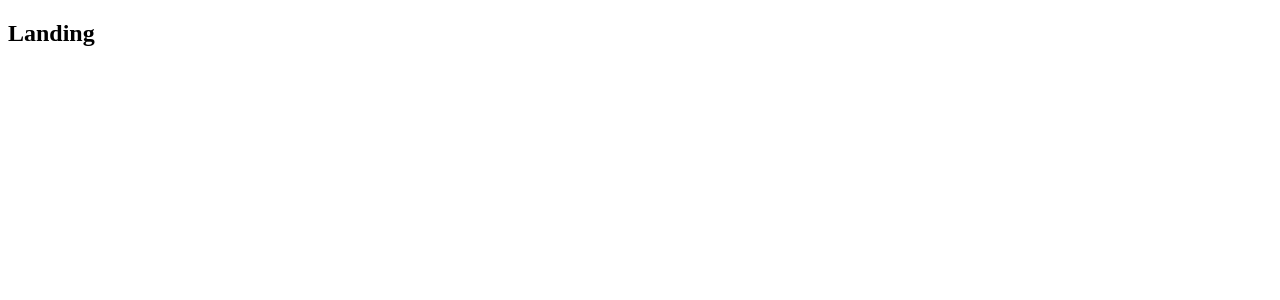
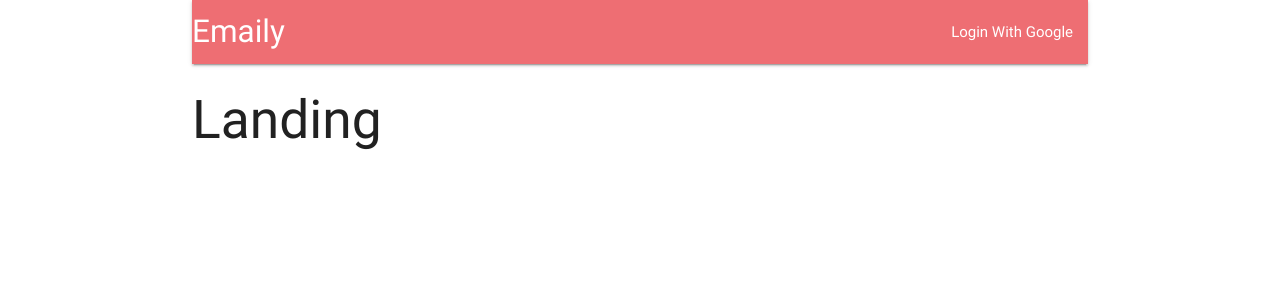
Before and after one commit to anku255/Emaily, a React (Create React App) app in the folder client/: page / in a window 1280 px wide. Shown: the top 300 px of the page. Built offline with nearby package versions, Linux system fonts and the light colour scheme.

Commit message:
📝Add a Header component styled with materialize css

```diff
--- a/client/src/components/App.js
+++ b/client/src/components/App.js
@@ -1,16 +1,17 @@
 import React from 'react';
 import { BrowserRouter, Route } from 'react-router-dom';
 
-const Header = () => <h2>Header</h2>;
+import Header from './Header';
 const Dashboard = () => <h2>Dashboard</h2>;
 const SurveyNew = () => <h2>SurveyNew</h2>;
 const Landing = () => <h2>Landing</h2>;
 
 const App = () => {
   return (
-    <div>
+    <div className="container">
       <BrowserRouter>
         <div>
+          <Header />
           <Route exact path="/" component={Landing} />
           <Route path="/surveys" component={Dashboard} />
           <Route path="/surveys/new" component={SurveyNew} />
--- /dev/null
+++ b/client/src/components/Header.js
@@ -0,0 +1,20 @@
+import React, { Component } from 'react';
+
+class Header extends Component {
+  render() {
+    return (
+      <nav>
+        <div className="nav-wrapper">
+          <a className="left brand-logo">Emaily</a>
+          <ul className="right">
+            <li>
+              <a>Login With Google</a>
+            </li>
+          </ul>
+        </div>
+      </nav>
+    );
+  }
+}
+
+export default Header;
--- a/client/src/index.js
+++ b/client/src/index.js
@@ -1,3 +1,4 @@
+import 'materialize-css/dist/css/materialize.min.css';
 import React from 'react';
 import ReactDOM from 'react-dom';
 import { Provider } from 'react-redux';
```
